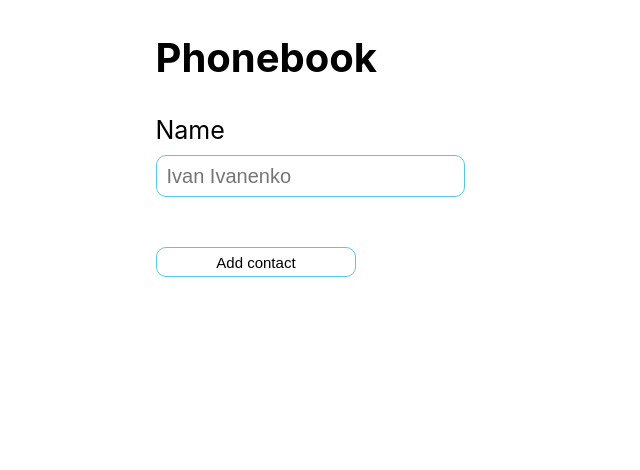
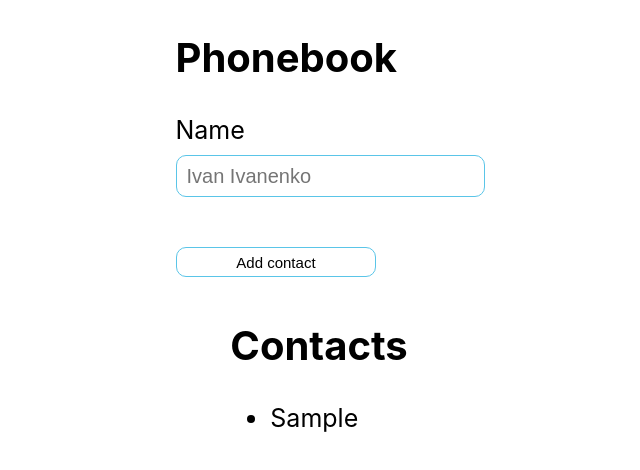
Before and after one commit to Vovap1991/goit-react-hw-02-phonebook, a React (Create React App) app: page / in a window 1280 px wide. Both pictures are taken after typing "Sample" into the empty fields and a click on the button "Add contact". Shown: the top 470 px of the page, without its empty margins (321-961 px from the left). Built offline with nearby package versions, Linux system fonts and the light colour scheme.

Commit message:
Step 1 is done

```diff
--- a/src/components/App.jsx
+++ b/src/components/App.jsx
@@ -37,6 +37,7 @@ export class App extends Component {
             <ContactForm onAddContact={this.addContact}></ContactForm>
           </div>
           <div>
+            <FormTitle>Contacts</FormTitle>
             <ContactList contacts={this.state.contacts} />
           </div>
         </Application>
--- a/src/components/App.styled.js
+++ b/src/components/App.styled.js
@@ -2,6 +2,7 @@ import styled from 'styled-components';
 
 export const Application = styled.div`
   display: flex;
+  flex-direction: column;
   align-items: center;
   justify-content: center;
 `;
--- a/src/components/ContactList/ContactList.jsx
+++ b/src/components/ContactList/ContactList.jsx
@@ -1,10 +1,11 @@
+import { ListItem } from './ContactList.styled';
+
 export const ContactList = ({ contacts }) => {
-  console.log(contacts);
   return (
     <ul>
-      {contacts.map(contact => {
-        <li key={contact.id}>{contact.name}</li>;
-      })}
+      {contacts.map(contact => (
+        <ListItem key={contact.id}>{contact.name}</ListItem>
+      ))}
     </ul>
   );
 };
--- /dev/null
+++ b/src/components/ContactList/ContactList.styled.js
@@ -0,0 +1,6 @@
+import styled from 'styled-components';
+
+export const ListItem = styled.li`
+  font-size: 25px;
+  margin-bottom: 10px;
+`;
--- a/src/components/Form/Form.jsx
+++ b/src/components/Form/Form.jsx
@@ -1,4 +1,4 @@
-import React, { Component } from 'react';
+import React from 'react';
 import { nanoid } from 'nanoid';
 import * as Yup from 'yup';
 import { Formik } from 'formik';
```
